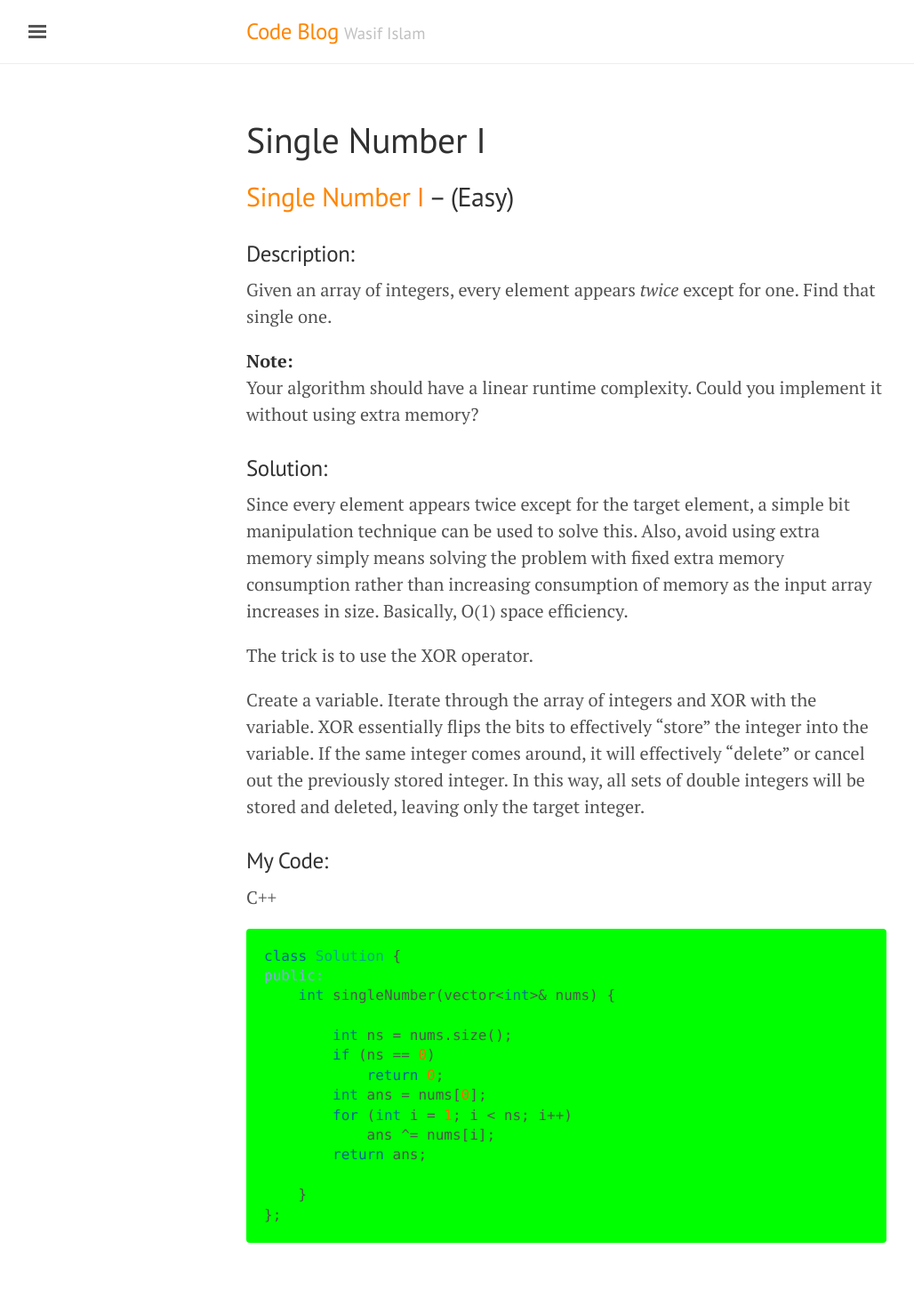
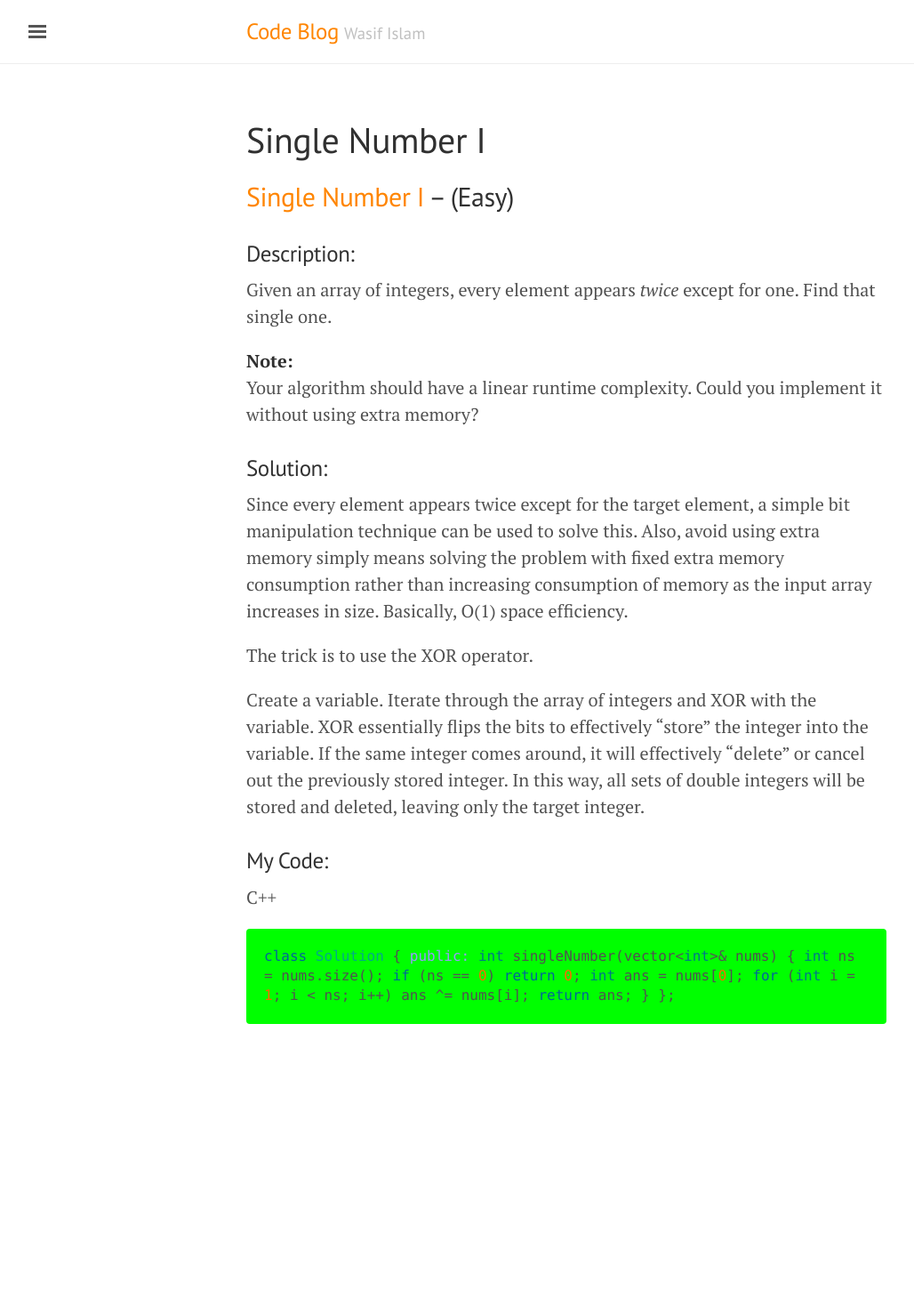
Before and after one commit to washifu/CodeBlog, a Jekyll site: the page built from pages/2017-08-24-Single_Number_I.md, in a window 1280 px wide. Shown: the whole page at 89% size, without its empty margins (3-1031 px from the left). Built offline with Jekyll 4.4.1, drawn with Linux system fonts in a browser that asks for light colours; comment, search, counter and statistics services are not loaded; after the commit the page ends 1231 px from its top, so only the background shows below that.

Commit message:
Update poole.css

```diff
--- a/public/css/poole.css
+++ b/public/css/poole.css
@@ -166,10 +166,13 @@ pre {
   padding: 1rem;
   font-size: .8rem;
   line-height: 1.4;
+  /*
   white-space: pre;
   white-space: pre-wrap;
-  /*word-break: break-all;
-  word-wrap: break-word;*/
+  word-break: break-all;
+  word-wrap: break-word;
+  */
+  white-space: normal;
   overflow-x: scroll; /* wasif */
   /*background-color: #f9f9f9;*/
   background-color: #00ff00;
```
